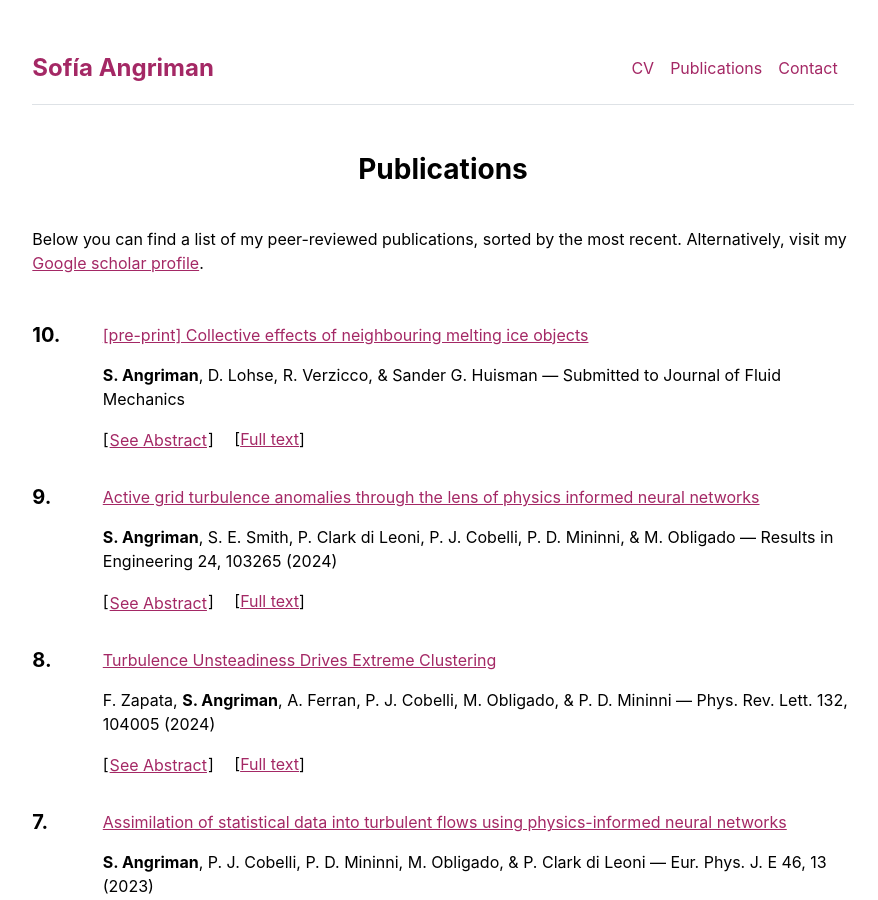
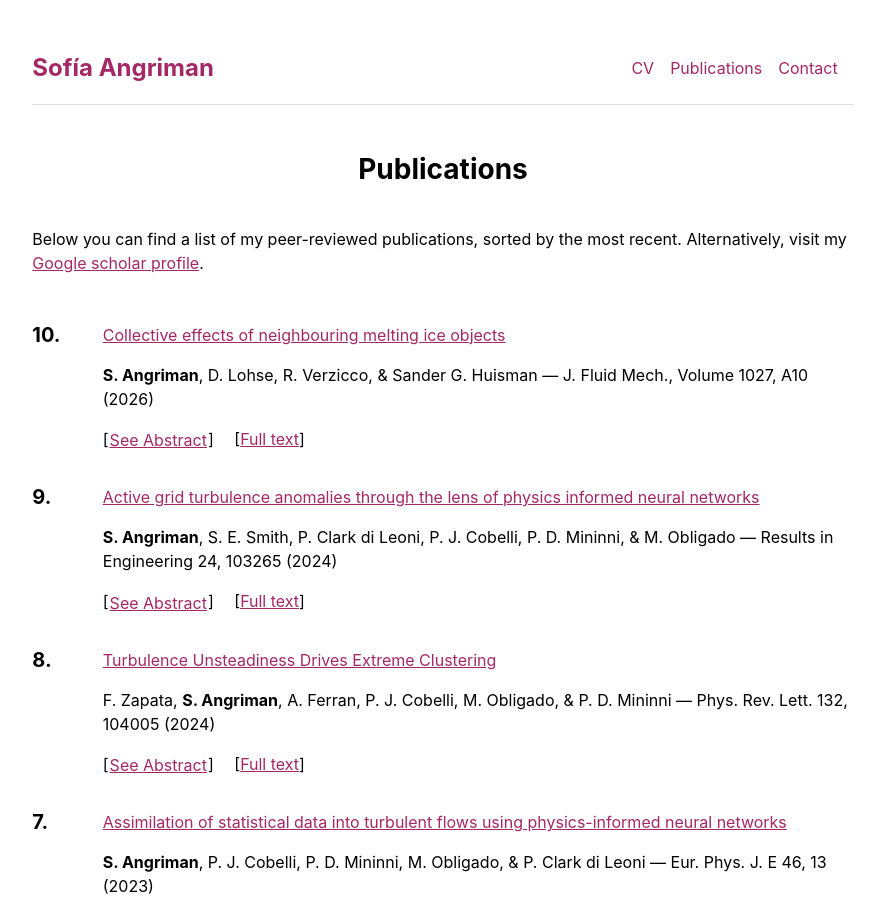
Before and after one commit to sofiaangriman/sofiaangriman.github.io, a Jekyll site: the page built from publications.md, in a window 1280 px wide and 900 px high. Shown: the whole window, without its empty margins (197-1075 px from the left). Built offline with Jekyll 4.4.1, drawn with Linux system fonts in a browser that asks for light colours.

Commit message:
Update publications.yml

```diff
--- a/_data/publications.yml
+++ b/_data/publications.yml
@@ -2,12 +2,12 @@ index:
 
 # 10
   - {
-    name: "[pre-print] Collective effects of neighbouring melting ice objects",
+    name: "Collective effects of neighbouring melting ice objects",
     authors: "<b>S. Angriman</b>, D. Lohse, R. Verzicco, & Sander G. Huisman",
-    info: "Submitted to Journal of Fluid Mechanics",
-    url: "https://arxiv.org/abs/2506.16926",
+    info: "J. Fluid Mech., Volume 1027, A10 (2026)",
+    url: "https://doi.org/10.1017/jfm.2025.11093",
     fulltext: "https://arxiv.org/pdf/2506.16926",
-    abstract: "We present a study on the melting dynamics of neighbouring ice bodies by means of idealised simulations, focusing on collective effects. Two vertically aligned, square-shaped, and equally sized ice objects (size on the order of centimetres) are immersed in quiescent fresh water at a temperature of 20 degrees Celsius. By performing two-dimensional direct numerical simulations, and using the phase-field method to model the phase change, the collective melting of these objects is studied. While the melting of the upper object is mostly unaffected, the melting time and the morphology of the lower ice body strongly depends on the initial inter-object distance. It moreover displays a non-monotonic dependence on the initial object size. We show that this behaviour results from a non-trivial competition between layering of cold fluid, which lowers the heat transfer, and convective flows, which favour mixing and heat transfer."
+    abstract: "We present a study on the melting dynamics of neighbouring ice bodies by means of idealised simulations, focusing on collective effects, with the goal of obtaining fundamental insight into how collective interactions influence the melting of ice. Two neighbouring (vertically or horizontally aligned), square-shaped and equally sized ice objects (size of the order of centimetres) are immersed in quiescent fresh water at a temperature of 20 degrees Celsius. By performing two-dimensional direct numerical simulations, and using the phase-field method to model the phase change, the collective melting of these objects is studied. When the objects are horizontally aligned, no significant influence of the neighbouring object on the melting time is observed. On the other hand, when vertically aligned, although the melting of the upper object is mostly unaffected, the melting time and the morphology of the lower ice body strongly depends on the initial inter-object distance. We report that the melting of the bottom object can be enhanced by more than 10%, or delayed more than 20%, displaying a non-monotonic dependence on the initial object size. We show that this behaviour results from a non-trivial competition between layering of cold fluid, which lowers the heat transfer, and convective flows, which favour mixing and heat transfer. For this melting in mixed convection, we were able to collapse our data onto a single curve."
 }
 
 # 09
```
